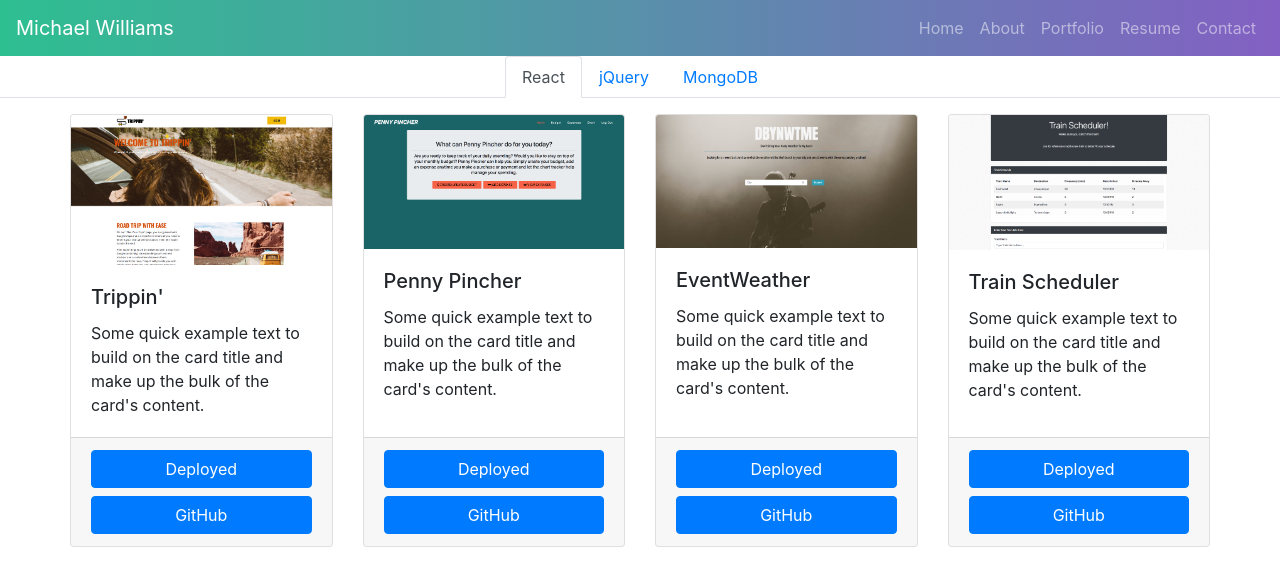
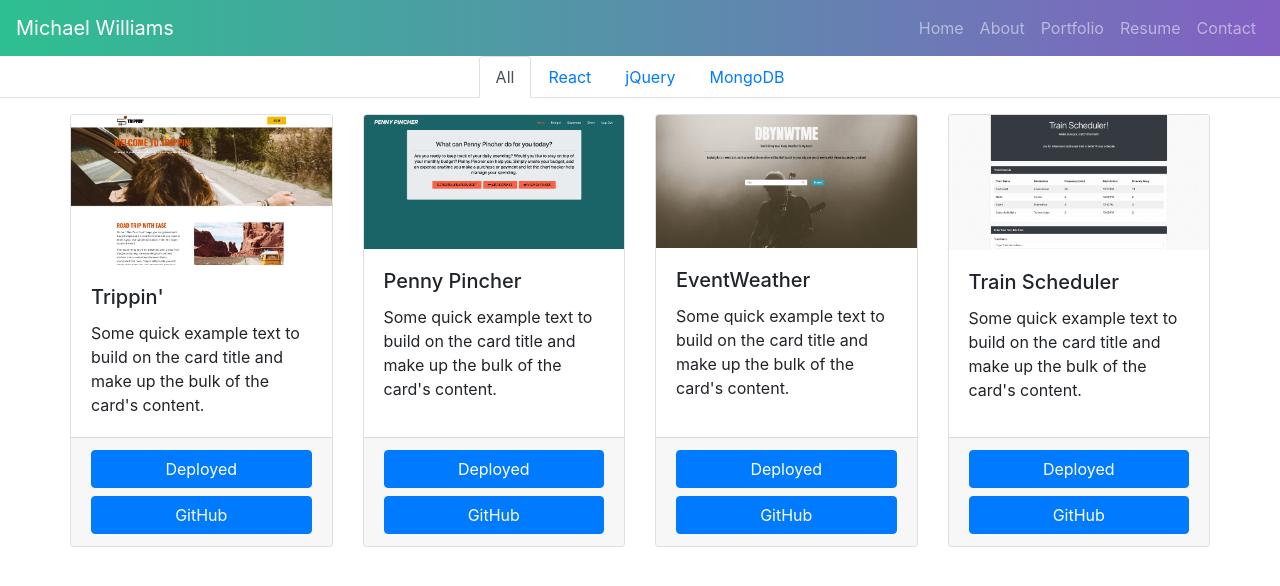
Before and after one commit to mawil583/react-portfolio, a React (Create React App) app: page /portfolio in a window 1280 px wide. Shown: the top 586 px of the page. Built offline with nearby package versions, Linux system fonts and the light colour scheme.

Commit message:
made card filtering more dynamic

```diff
--- a/src/App.css
+++ b/src/App.css
@@ -18,14 +18,6 @@
   margin-bottom: 2em;
 }
 
-img {
-  /* width: 20%; */
-  /* margin: 2em; */
-}
-.category-tabs {
-  /* display: flex;
-  justify-content: center; */
-}
 
 .banner {
   background-color: black;
--- a/src/pages/home.jsx
+++ b/src/pages/home.jsx
@@ -1,5 +1,5 @@
 import React, { Component } from 'react';
-import Resume from '../assets/resume_full-stack.pdf'
+import Resume from '../assets/resume_full-stack.pdf';
 
 class Home extends Component {
     render() {
--- a/src/pages/portfolio.jsx
+++ b/src/pages/portfolio.jsx
@@ -1,21 +1,21 @@
 import React, { Component } from 'react';
 import { Tabs, Tab } from 'react-bootstrap';
 import ProjectCard from '../components/project-card/card';
-import projectInfo from '../projectInfo';
+import {projectInfo, tabNames} from '../projectInfo';
 
 class Portfolio extends Component {
 
     render() {
         return (
-
-                <Tabs className='justify-content-center' defaultActiveKey="react">
-                    <Tab eventKey="react" title="React">
-                        <ProjectCard projectInfo={projectInfo} />
-                    </Tab>
-                    <Tab eventKey="jQuery" title="jQuery">This is jQuery</Tab>
-                    <Tab eventKey="mongoDB" title="MongoDB">This is MongoDB</Tab>
+                <Tabs className='justify-content-center' defaultActiveKey={tabNames[0]} >
+                    {tabNames.map(tabName => (
+                        <Tab eventKey={tabName} title={tabName} key={tabNames} >
+                            <ProjectCard projectInfo={projectInfo.filter(project => (
+                                project.technologies.includes(tabName)
+                            ))} />
+                        </Tab>
+                    ))}
                 </Tabs>
-
         )
     }
 }
--- a/src/projectInfo.js
+++ b/src/projectInfo.js
@@ -11,22 +11,30 @@ const projectInfo = [
         imageUrl: "./assets/penny_pincher.png",
         githubUrl: "https://github.com/mawil583/Project-2",
         deployedUrl: "https://shielded-tor-95793.herokuapp.com/",
-        technologies: []
+        technologies: ["Sequelize"]
     },
     {
         projectTitle: "EventWeather",
         imageUrl: "./assets/eventweather.png",
         githubUrl: "",
         deployedUrl: "",
-        technologies: []
+        technologies: ["jQuery", "Node.js"]
     },
     {
         projectTitle: "Train Scheduler",
         imageUrl: "./assets/train_scheduler.png",
         githubUrl: "",
         deployedUrl: "",
-        technologies: []
+        technologies: ["jQuery"]
     }
-]
+];
 
-export default projectInfo;
+// makes an "All" tab for all projects by adding
+// it to the beginning of technologies array
+projectInfo.map(project => (
+    project.technologies.unshift("All")
+));
+
+let tabNames = ["All", "React", "jQuery", "MongoDB"];
+
+export { projectInfo, tabNames };
```
Also changed, not shown: 39 other files (tests, documents, lock files or other folders).
